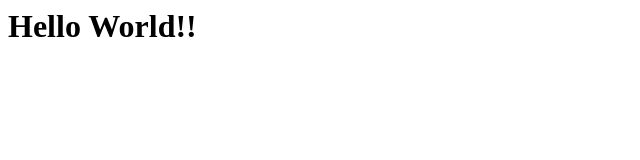
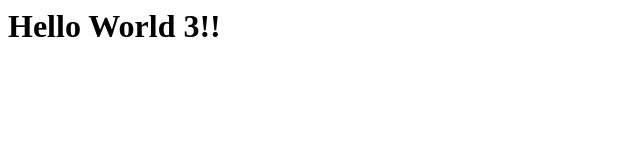
Before and after one commit to tiduj/heroku-static-demo, a website: page public/index.html in a window 1280 px wide. Shown: the full height of the page, 0-640 px from the left. Drawn offline with Linux system fonts and the light colour scheme.

Commit message:
updating text

```diff
--- a/public/index.html
+++ b/public/index.html
@@ -1 +1 @@
-<h1>Hello World!!</h1>
+<h1>Hello World 3!!</h1>
```
